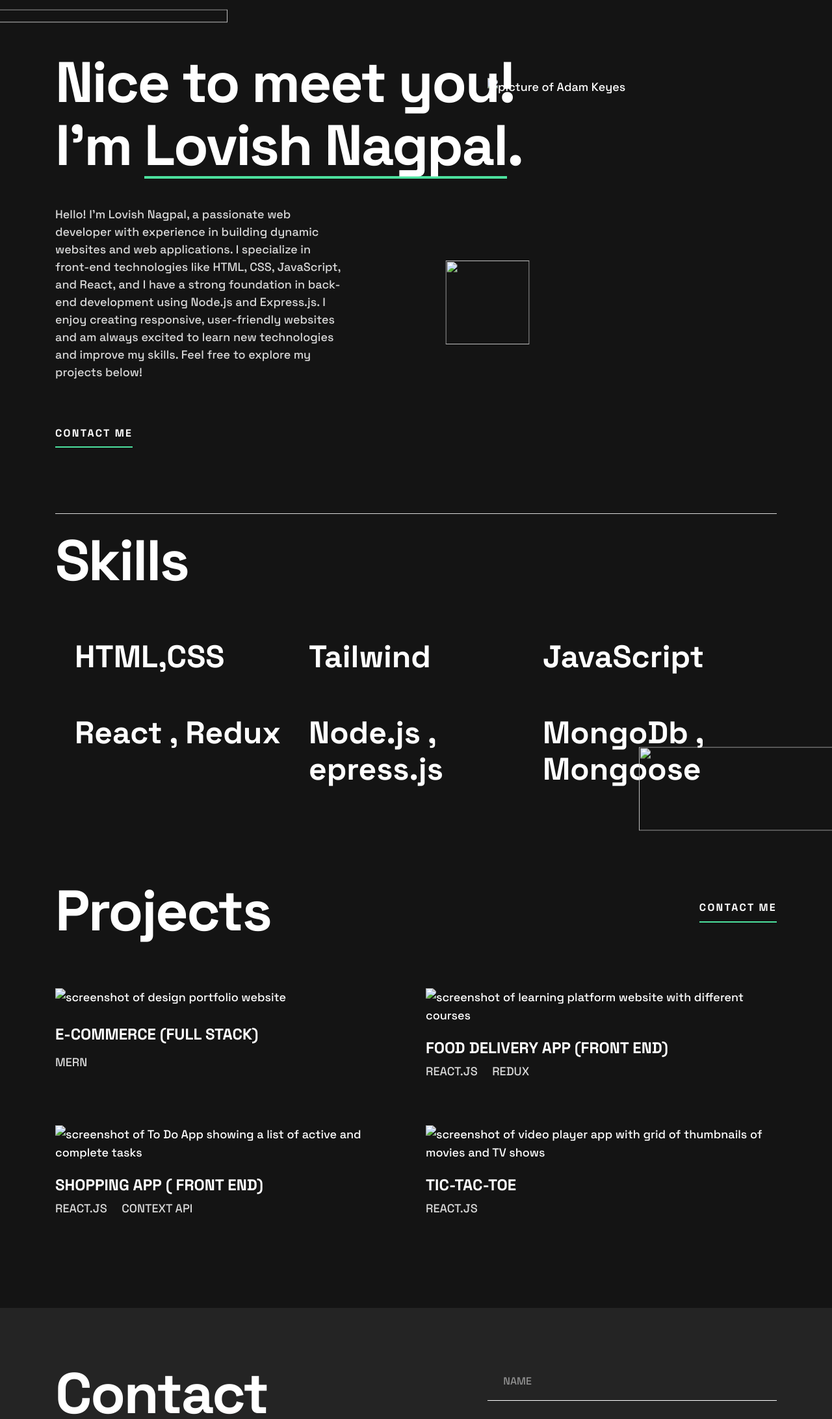
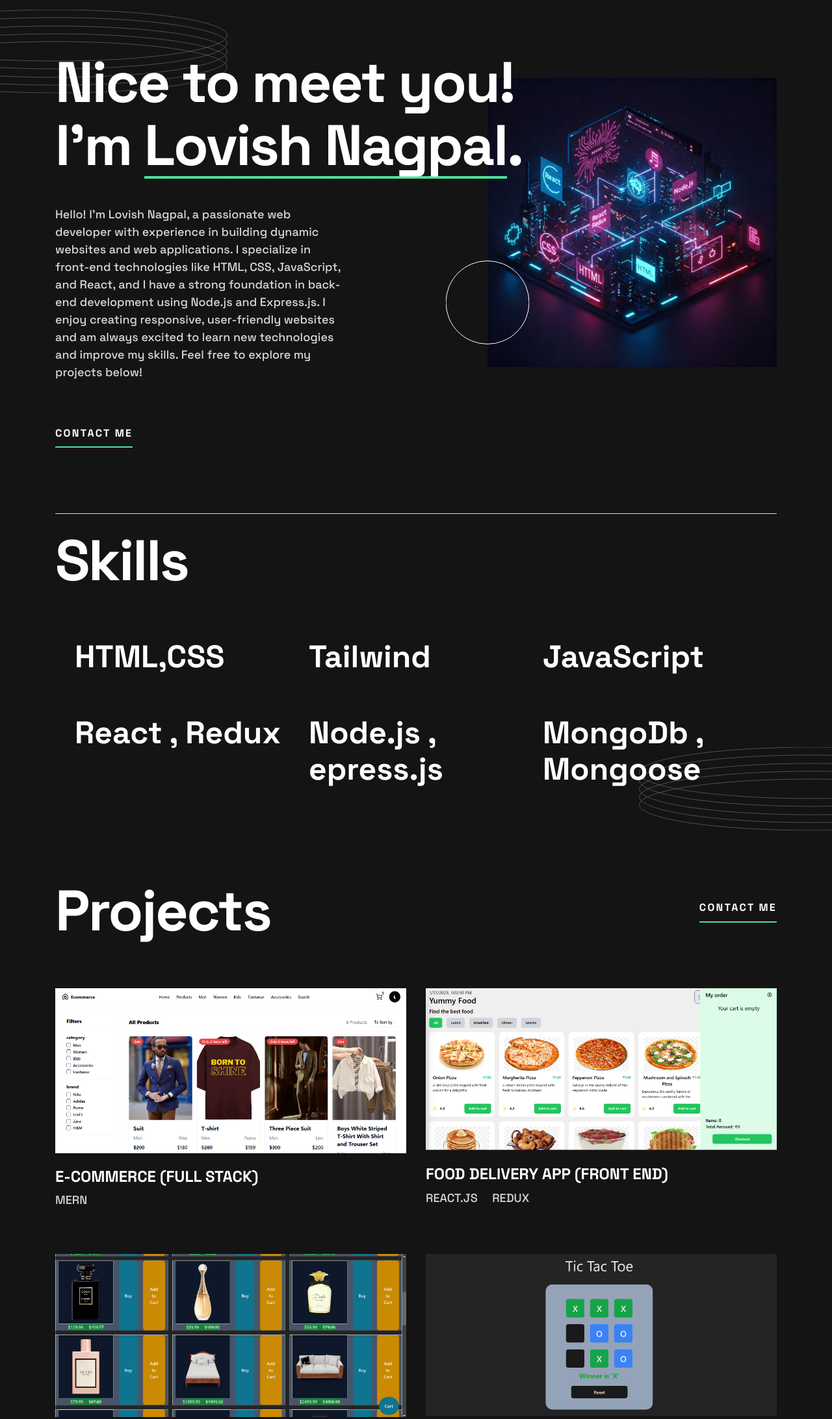
Before and after one commit to LOVISH-NAGPAL/lovish-portfolio, a website: page index.html in a window 1280 px wide. Shown: the part 120-2304 px from the top of the page at 65% size. Drawn offline with Linux system fonts and the light colour scheme; the site is published under a folder, as on GitHub Pages, so addresses that start at the root find nothing.

Commit message:
Your commit message

```diff
--- a/index.html
+++ b/index.html
@@ -8,7 +8,7 @@
   <link rel="preconnect" href="https://fonts.gstatic.com" crossorigin />
   <link href="https://fonts.googleapis.com/css2?family=Space+Grotesk:wght@500;700&display=swap" rel="stylesheet" />
 
-  <link rel="icon" type="image/png" sizes="32x32" href="./assets/images/favicon-32x32.png" />
+  <link rel="icon" type="image/png" sizes="32x32" href=".lovish-portfolio/assets/images/favicon-32x32.png" />
   <link rel="icon" href="https://cdn.jsdelivr.net/gh/feathericons/feather@4.28.0/dist/icons/mail.svg"
     type="image/svg+xml">
 
@@ -57,13 +57,13 @@
       <div class="wrapper hero__wrapper bottom-border">
         <div class="hero__content">
           <picture>
-            <source media="(min-width: 62.5em)" srcset="/assets/images/Gemini_Generated_Image_et70ouet70ouet70.jpg" />
-            <source media="(min-width: 37.5em)" srcset="/assets/images/Gemini_Generated_Image_et70ouet70ouet70.jpg" />
-            <img class="hero__image" src="/assets/images/Gemini_Generated_Image_et70ouet70ouet70.jpg"
-              alt="picture of Adam Keyes" width-="174" height="383" />
+            <source media="(min-width: 62.5em)" srcset="lovish-portfolio/assets/images/Gemini_Generated_Image_et70ouet70ouet70.jpg" />
+            <source media="(min-width: 37.5em)" srcset="lovish-portfolio/assets/images/Gemini_Generated_Image_et70ouet70ouet70.jpg" />
+            <img class="hero__image" src="lovish-portfolio/assets/images/Gemini_Generated_Image_et70ouet70ouet70.jpg" alt="image"
+              width-="174" height="383" />
           </picture>
-          <img class="hero__rings" src="/assets/images/pattern-rings.svg" alt="" width="530" height="129" />
-          <img class="hero__circle" src="/assets/images/pattern-circle.svg" alt="" width="129" height="129" />
+          <img class="hero__rings" src="lovish-portfolio/assets/images/pattern-rings.svg" alt="" width="530" height="129" />
+          <img class="hero__circle" src="lovish-portfolio/assets/images/pattern-circle.svg" alt="" width="129" height="129" />
           <div class="hero__text">
             <h1 class="hero__headline header-xl">
               Nice to<br />
@@ -113,7 +113,7 @@
 
         </div>
       </div>
-      <img class="skills__rings" src="/assets/images/pattern-rings.svg" alt="" width="530" height="129" />
+      <img class="skills__rings" src="lovish-portfolio/assets/images/pattern-rings.svg" alt="" width="530" height="129" />
     </section>
 
     <section class="projects">
@@ -124,8 +124,8 @@
 
           <div class="projects__item">
             <picture class="projects__picture">
-              <source media="(min-width: 62.5em)" srcset="/assets/images/1.png" />
-              <img class="projects__image" src="/assets/images/1.png" alt="screenshot of design portfolio website"
+              <source media="(min-width: 62.5em)" srcset="lovish-portfolio/assets/images/1.png" />
+              <img class="projects__image" src="lovish-portfolio/assets/images/1.png" alt="screenshot of design portfolio website"
                 width-="343" height="253" />
             </picture>
             <h3 class="projects__name">E-Commerce (full stack)</h3>
@@ -141,8 +141,8 @@
 
           <div class="projects__item">
             <picture class="projects__picture">
-              <source media="(min-width: 62.5em)" srcset="/assets/images/2.png" />
-              <img class="projects__image" src="/assets/images/2.png"
+              <source media="(min-width: 62.5em)" srcset="lovish-portfolio/assets/images/2.png" />
+              <img class="projects__image" src="lovish-portfolio/assets/images/2.png"
                 alt="screenshot of learning platform website with different courses" width-="343" height="253" />
             </picture>
             <h3 class="projects__name">Food delivery app (front end)</h3>
@@ -158,8 +158,8 @@
 
           <div class="projects__item">
             <picture class="projects__picture">
-              <source media="(min-width: 62.5em)" srcset="/assets/images/3.png" />
-              <img class="projects__image" src="/assets/images/3.png"
+              <source media="(min-width: 62.5em)" srcset="lovish-portfolio/assets/images/3.png" />
+              <img class="projects__image" src="lovish-portfolio/assets/images/3.png"
                 alt="screenshot of To Do App showing a list of active and complete tasks" width-="343" height="253" />
             </picture>
             <h3 class="projects__name">Shopping App ( front end)</h3>
@@ -176,8 +176,8 @@
 
           <div class="projects__item">
             <picture class="projects__picture">
-              <source media="(min-width: 62.5em)" srcset="/assets/images/4.png" />
-              <img class="projects__image" src="/assets/images/4.png"
+              <source media="(min-width: 62.5em)" srcset="lovish-portfolio/assets/images/4.png" />
+              <img class="projects__image" src="lovish-portfolio/assets/images/4.png"
                 alt="screenshot of video player app with grid of thumbnails of movies and TV shows" width-="343"
                 height="253" />
             </picture>
@@ -211,24 +211,24 @@
           <div class="contact__control">
             <label for="name" class="visually-hidden">Name</label>
             <input type="text" id="name" name="name" placeholder="Name" required />
-            <img src="/assets/images/icon-invalid.svg" alt="" class="contact__invalid-icon" width="24" height="24" />
+            <img src="lovish-portfolio/assets/images/icon-invalid.svg" alt="" class="contact__invalid-icon" width="24" height="24" />
           </div>
           <div class="contact__control">
             <label for="email" class="visually-hidden">Email</label>
             <input type="email" id="email" name="email" placeholder="Email" required />
-            <img src="/assets/images/icon-invalid.svg" alt="" class="contact__invalid-icon" width="24" height="24" />
+            <img src="lovish-portfolio/assets/images/icon-invalid.svg" alt="" class="contact__invalid-icon" width="24" height="24" />
           </div>
           <div class="contact__control">
             <label for="message" class="visually-hidden">Message</label>
             <textarea name="message" id="message" cols="30" rows="3" placeholder="Message" required></textarea>
-            <img src="/assets/images/icon-invalid.svg" alt="" class="contact__invalid-icon" width="24" height="24" />
+            <img src="lovish-portfolio/assets/images/icon-invalid.svg" alt="" class="contact__invalid-icon" width="24" height="24" />
           </div>
           <div class="contact__control align-right">
             <button type="submit">Send Message</button>
           </div>
         </form>
       </div>
-      <img class="contact__rings" src="/assets/images/pattern-rings.svg" alt="" width="530" height="129" />
+      <img class="contact__rings" src="lovish-portfolio/assets/images/pattern-rings.svg" alt="" width="530" height="129" />
     </section>
   </main>
 
```
Also changed, not shown: package.json (added, +25 -0 lines), 1 other file.
